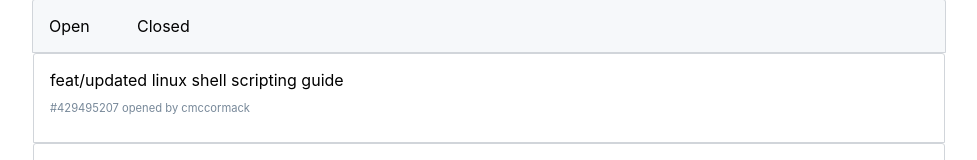
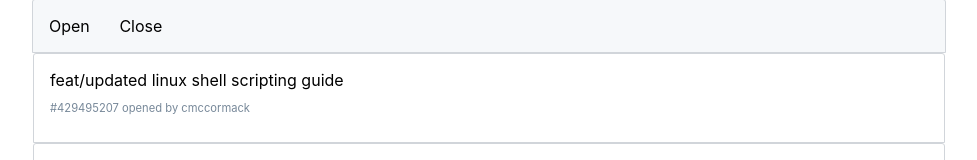
Before and after one commit to sonamdew08/github-issue-project, a React (Create React App) app: page / in a window 1280 px wide. Shown: the top 160 px of the page, without its empty margins (151-1128 px from the left). Built offline with nearby package versions, Linux system fonts and the light colour scheme.

Commit message:
filter added

```diff
--- a/src/App.css
+++ b/src/App.css
@@ -59,3 +59,6 @@ a{
     color: lightslategrey;
     font-size: 0.7em;
 }
+.open{
+    width: 8%;
+}
--- a/src/IssueHeader/Close.js
+++ b/src/IssueHeader/Close.js
@@ -1,9 +1,26 @@
 import React from "react";
+import IssuesList from "../issueData/issuelist"
 
 class Close extends React.Component{
+
+    constructor(props){
+        super(props);
+        this.state = {
+            open: false,
+            state: ""
+        }
+    }
+    handleClick(event){
+        event.preventDefault()
+        this.setState({open: true, state: "close"})
+    }
+
     render(){
         return (
-            <a href="" className="open-close"> Closed</a>
+            <span className="open">
+                <a href="" className="open-close" onClick={this.handleClick}>Close</a>
+                {this.state.open? <IssuesList open={this.state.open}/>: ""}
+            </span>
         );
     }
 }
--- a/src/IssueHeader/Open.js
+++ b/src/IssueHeader/Open.js
@@ -1,20 +1,31 @@
 import React from "react";
-import IssueList from "../issueData/issuelist"
+import IssuesList from "../issueData/issuelist"
 
 class Open extends React.Component{
 
+    constructor(props){
+        super(props);
+        this.state = {
+            open: false, state: ""
+        }
+        console.log("Inside open constructor")
+        console.log(this.state)
+        this.handleClick = this.handleClick.bind(this);
+    }
+
     handleClick(event){
         event.preventDefault()
-        var id = document.getElementById('open')
-        const keyvalue = "state"
-        console.log("id", id.id)
-        return <IssueList id={id.id} keyValue={keyvalue} />
+        this.setState({open: true, state: "open"})
     }
 
     render(){
         // console.log("inside open component" , this.props)
         return (
-            <a href="" className="open-close" id="open" onClick={this.handleClick}>Open</a>
+            <span className="open">
+                <a href="" className="open-close" onClick={this.handleClick}>Open</a>
+                {this.state.open? <IssuesList open={this.state.open} state={this.state.state}/>: ""}
+            </span>
+
         );
     }
 }
--- a/src/index.js
+++ b/src/index.js
@@ -2,9 +2,9 @@ import React from 'react';
 import ReactDOM from 'react-dom';
 import './index.css';
 import Issue from './App';
-import { Provider } from 'react-redux';
+// import { Provider } from 'react-redux';
 import * as serviceWorker from './serviceWorker';
-import store from "./store/store";
+// import store from "./store/store";
 
 ReactDOM.render(<Issue />, document.getElementById('root'));
 
--- a/src/issueData/issuelist.js
+++ b/src/issueData/issuelist.js
@@ -8,7 +8,9 @@ class IssuesList extends React.Component{
         super(props)
         this.state = {
             fetch: false,
-            issues: []
+            issues: [],
+            open: true,
+            close: false
         }
     }
 
@@ -20,10 +22,9 @@ class IssuesList extends React.Component{
 
     render(){
         console.log("inside issueslist render")
-        const data = (this.props.id)?this.props.id : "open"
+        console.log(this.props)
+        const data = (this.props.open)? this.props.state : "open"
         console.log(data)
-        // const keydata = this.props.keyValue || ""
-        // console.log(keydata)
         return (
             <div>
                 <IssueHeader />
@@ -32,6 +33,10 @@ class IssuesList extends React.Component{
                     return (<Issues key={index} data={issue}/>)
                 }):"loading.."
                 }
+                {/* {this.state.fetch?this.state.issues.map((issue, index) => {
+                    return (<Issues key={index} data={issue}/>)
+                }):"loading.."
+                } */}
             </div>
         );
     }
```
Also changed, not shown: src/IssueHeader/Author.js (+5 -5 lines).
